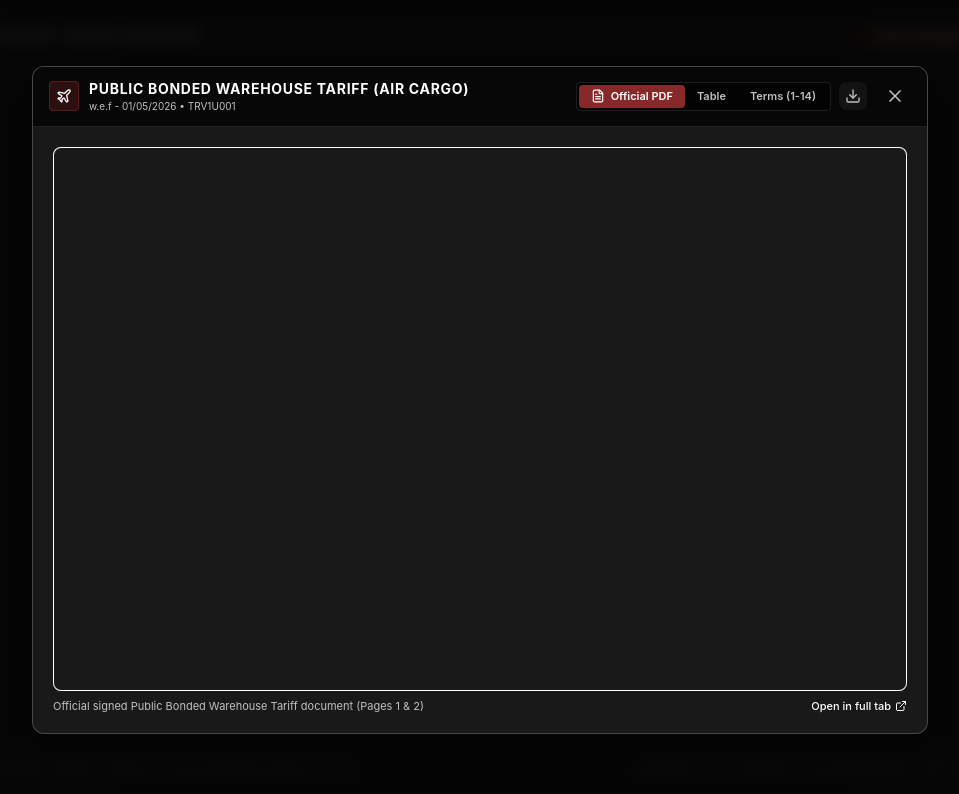
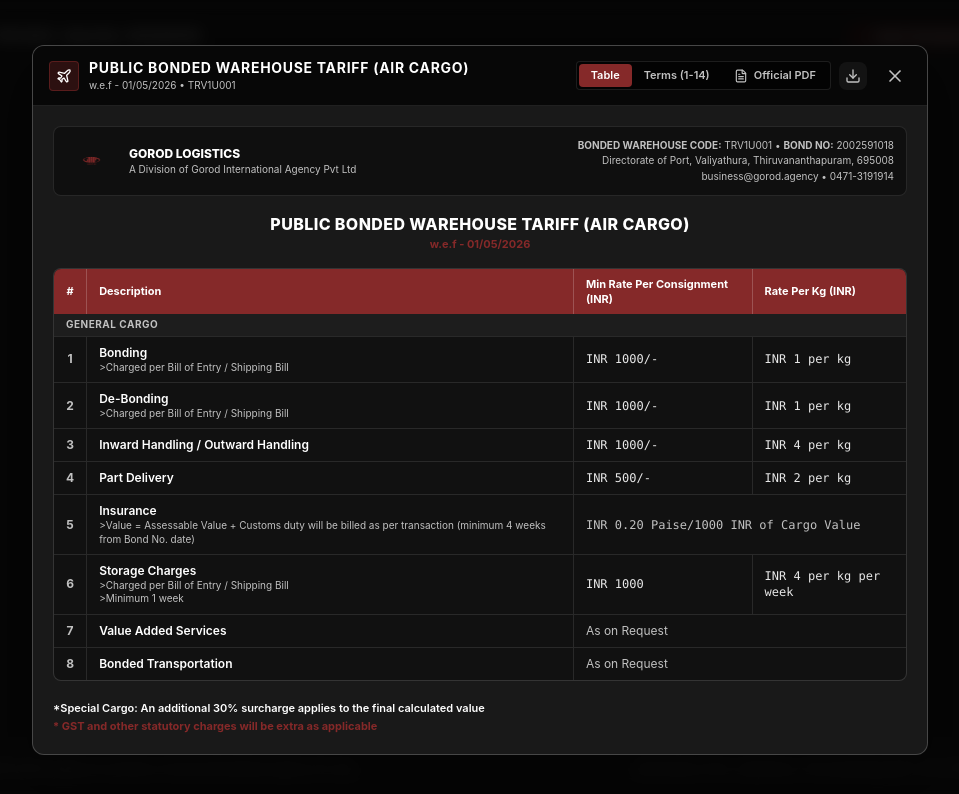
Before and after one commit to plgdin/gorod-logistics, a React (Vite) app: page / in a window 1280 px wide. Both pictures are taken after a click on the button "View Air Cargo Tariff". Shown: the top 794 px of the page, without its empty margins (160-1119 px from the left). Built offline with nearby package versions, Linux system fonts and the light colour scheme.

Commit message:
chore(tariffs): set Table as default first tab and Official PDF as 3rd tab

```diff
--- a/src/pages/UnderDevelopmentPage.tsx
+++ b/src/pages/UnderDevelopmentPage.tsx
@@ -3,11 +3,11 @@
 
 export const UnderDevelopmentPage: React.FC = () => {
   const [activeModal, setActiveModal] = useState<'none' | 'air' | 'sea'>('none');
-  const [modalTab, setModalTab] = useState<'pdf' | 'rates' | 'terms'>('pdf');
+  const [modalTab, setModalTab] = useState<'rates' | 'terms' | 'pdf'>('rates');
 
   const openModal = (type: 'air' | 'sea') => {
     setActiveModal(type);
-    setModalTab('pdf'); // Default to showing the official PDF directly
+    setModalTab('rates'); // Default to showing the Table tab
   };
 
   const closeModal = () => {
@@ -103,16 +103,6 @@
                 <div className="inline-flex bg-black/50 p-0.5 rounded border border-white/10 text-xs">
                   <button
                     type="button"
-                    onClick={() => setModalTab('pdf')}
-                    className={`px-3 py-1 rounded text-[11px] font-semibold transition-colors flex items-center gap-1.5 ${
-                      modalTab === 'pdf' ? 'bg-[#852929] text-white' : 'text-[#C1C1C1] hover:text-white'
-                    }`}
-                  >
-                    <FileText className="w-3.5 h-3.5" />
-                    <span>Official PDF</span>
-                  </button>
-                  <button
-                    type="button"
                     onClick={() => setModalTab('rates')}
                     className={`px-3 py-1 rounded text-[11px] font-semibold transition-colors ${
                       modalTab === 'rates' ? 'bg-[#852929] text-white' : 'text-[#C1C1C1] hover:text-white'
@@ -128,6 +118,16 @@
                     }`}
                   >
                     Terms (1-14)
+                  </button>
+                  <button
+                    type="button"
+                    onClick={() => setModalTab('pdf')}
+                    className={`px-3 py-1 rounded text-[11px] font-semibold transition-colors flex items-center gap-1.5 ${
+                      modalTab === 'pdf' ? 'bg-[#852929] text-white' : 'text-[#C1C1C1] hover:text-white'
+                    }`}
+                  >
+                    <FileText className="w-3.5 h-3.5" />
+                    <span>Official PDF</span>
                   </button>
                 </div>
 
```
